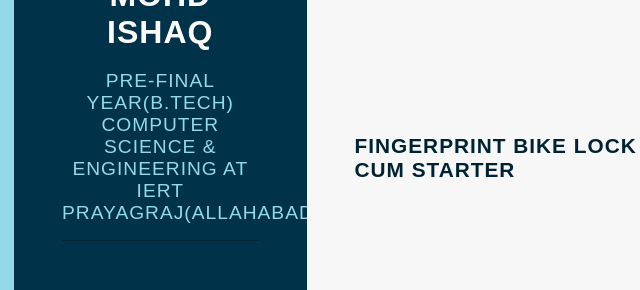
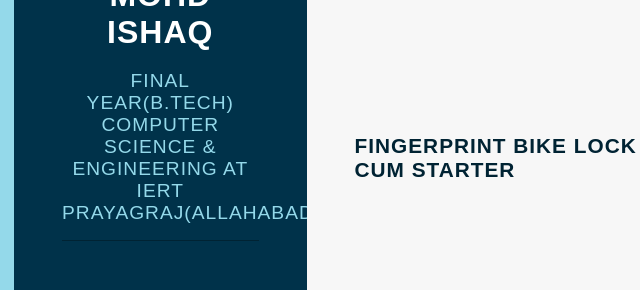
Before and after one commit to mohdishaq786/responsive-cv, a plain HTML site: page index.html in a window 1280 px wide. Shown: the part 307-597 px from the top of the page, 114-754 px from the left. Drawn offline with Linux system fonts and the light colour scheme.

Commit message:
Update index.html

```diff
--- a/index.html
+++ b/index.html
@@ -20,7 +20,7 @@
                         <img src="49558047.jpeg" alt="">
                     </div>
                     <h2 class="name">Mohd Ishaq</h2>
-                    <p class="career">Pre-Final Year(B.tech)
+                    <p class="career">Final Year(B.tech)
                     Computer Science & Engineering
                     at IERT Prayagraj(Allahabad)
 
```
